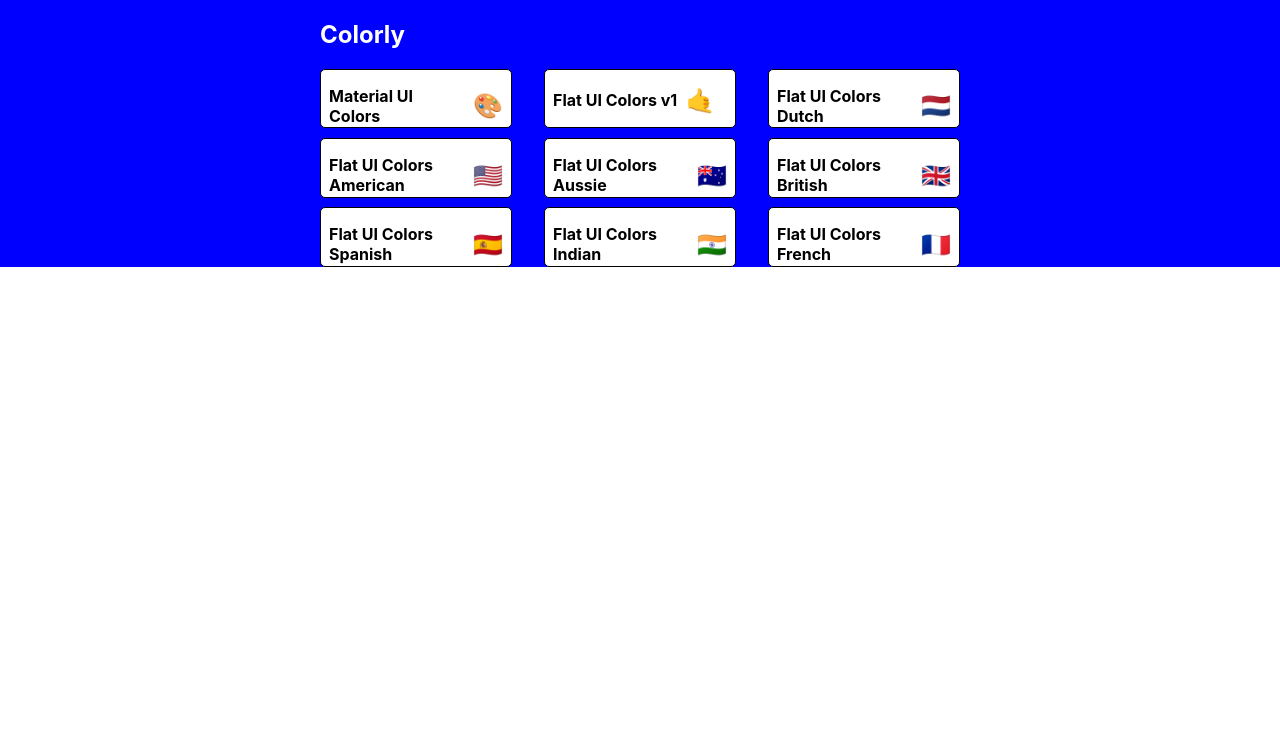
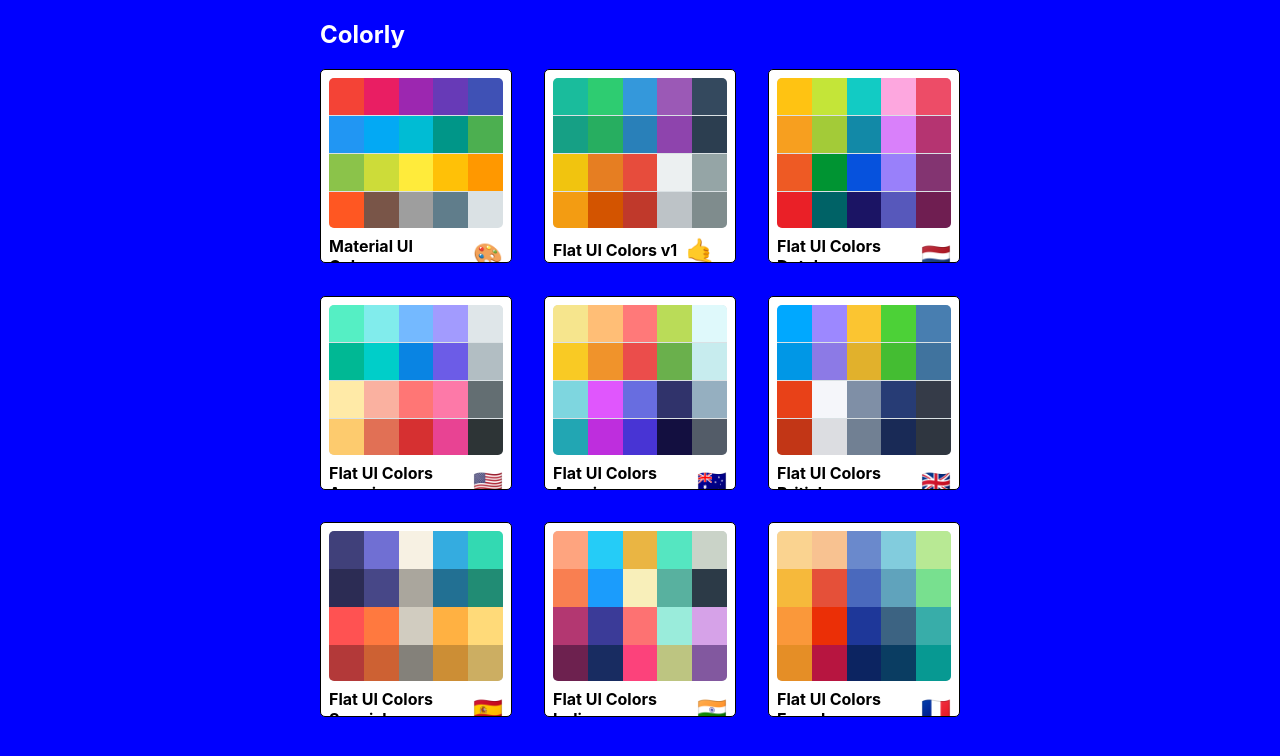
Before and after one commit to prosperosbooks/Colorly, a React (Create React App) app: page / in a window 1280 px wide. Shown: the top 756 px of the page. Built offline with nearby package versions, Linux system fonts and the light colour scheme; the HTML template or start-up script is replaced by a standard one.

Commit message:
finish styling minipalette

```diff
--- a/src/MiniPalette.js
+++ b/src/MiniPalette.js
@@ -14,7 +14,11 @@
     }
   },
   colors: {
-    backgroundColor: "grey"
+    backgroundColor: "#dae1e4",
+    height: '150px',
+    width: '100%',
+    borderRadius: '5px',
+    overflow: 'hidden'
   },
   title: {
     display: "flex",
@@ -29,15 +33,28 @@
   emoji: {
     marginLeft: "0.5rem",
     fontSize: "1.5rem"
+  },
+  miniColor: {
+      height: '25%',
+      width: '20%',
+      display: 'inline-block',
+      margin: '0 auto',
+      position: 'relative',
+      marginBottom: '-3.5px'
   }
 };
 
 const MiniPalette = props => {
-  const { classes, paletteName, emoji } = props;
+  const { classes, paletteName, emoji, colors } = props;
+    const miniColorBoxes = colors.map(color => (
+        <div className={classes.miniColor} style={{backgroundColor: color.color }} key={color.name}></div>
+    ))
 
   return (
     <div className={classes.root}>
-      <div className={classes.colors} />
+      <div className={classes.colors}>
+        {miniColorBoxes}
+      </div>
       <h5 className={classes.title}>
         {paletteName} <span className={classes.emoji}>{emoji}</span>
       </h5>
--- a/src/PaletteList.js
+++ b/src/PaletteList.js
@@ -6,7 +6,7 @@
 const styles = {
   root: {
     backgroundColor: "blue",
-    height: "100%",
+    height: "100vh",
     display: "flex",
     alignItems: "flex-start",
     justifyContent: "center"
```
